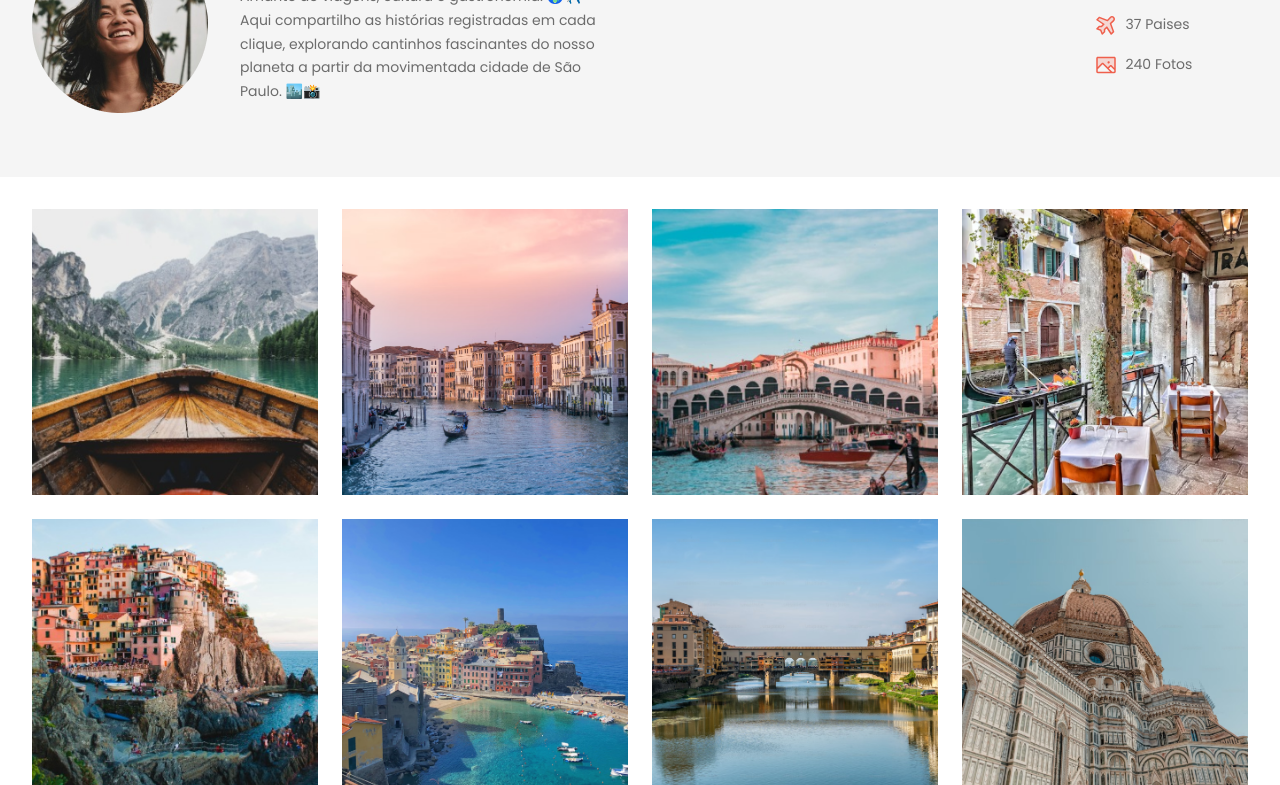
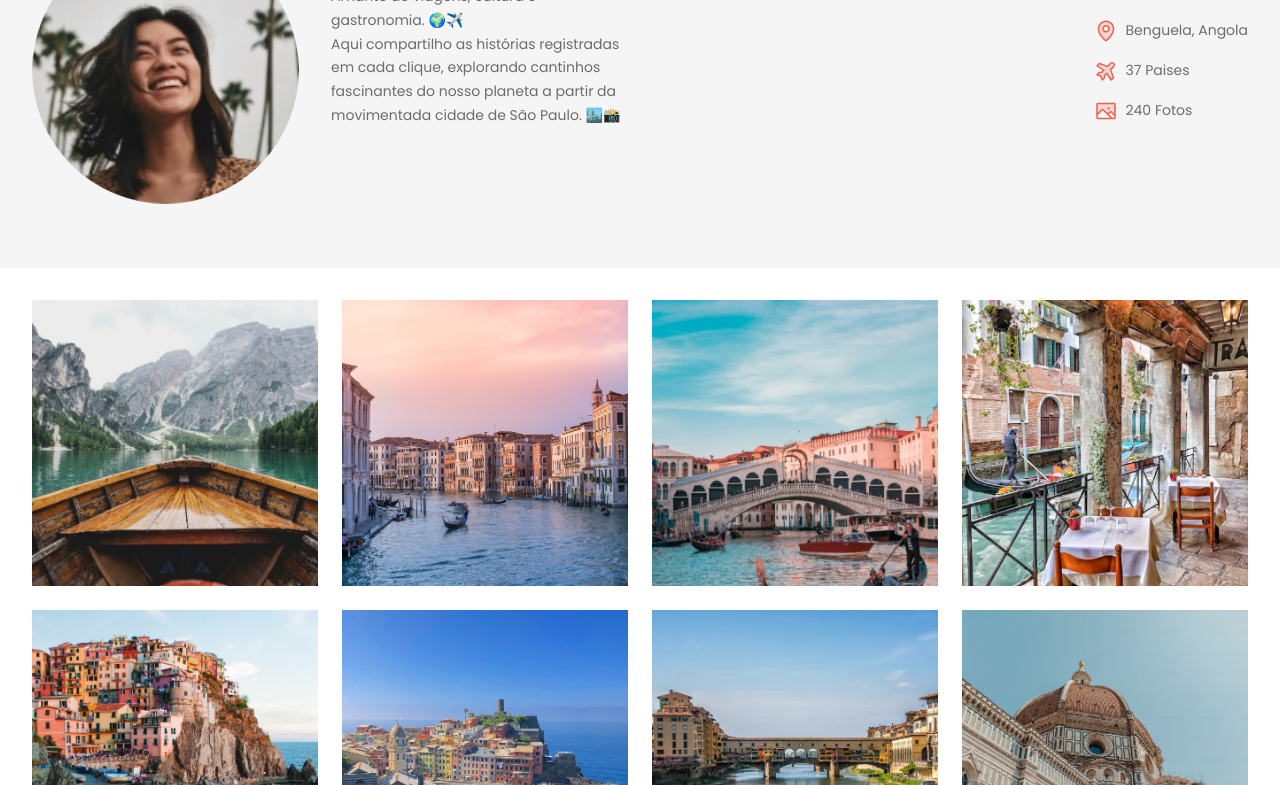
Before and after one commit to cahuala/projecto-travelgram, a plain HTML site: page index.html in a window 1280 px wide. Shown: the part 247-1032 px from the top of the page. Drawn offline with Linux system fonts and the light colour scheme; a web font is replaced by a local one.

Commit message:
finaly project

```diff
--- a/style/footer.css
+++ b/style/footer.css
@@ -2,6 +2,7 @@ footer{
   display: flex;
   gap: 24px;
   padding-block: 24px;
+  font:14px/150% var(--font-family);
 }
 footer span:nth-child(1){
   margin-right: auto;
--- a/style/header.css
+++ b/style/header.css
@@ -14,6 +14,12 @@ header .container{
 }
 #profile > div{
  max-width: 384px;
+}
+#profile img{
+  width: 176%;
+  height: 176%;
+  object-fit: cover;
+  border-radius: 50%;
 }
 #profile h1{
  font:var(--text-lg);
```
